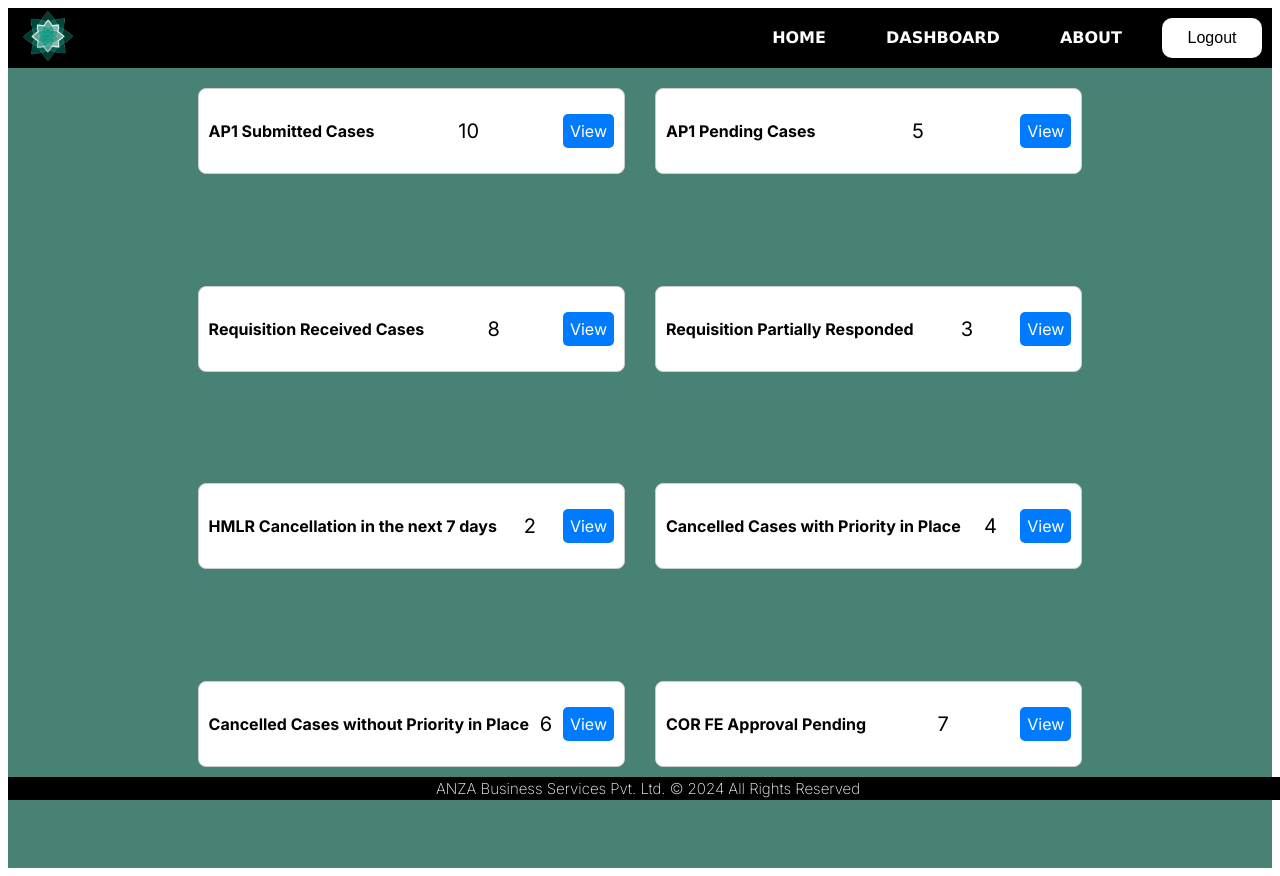
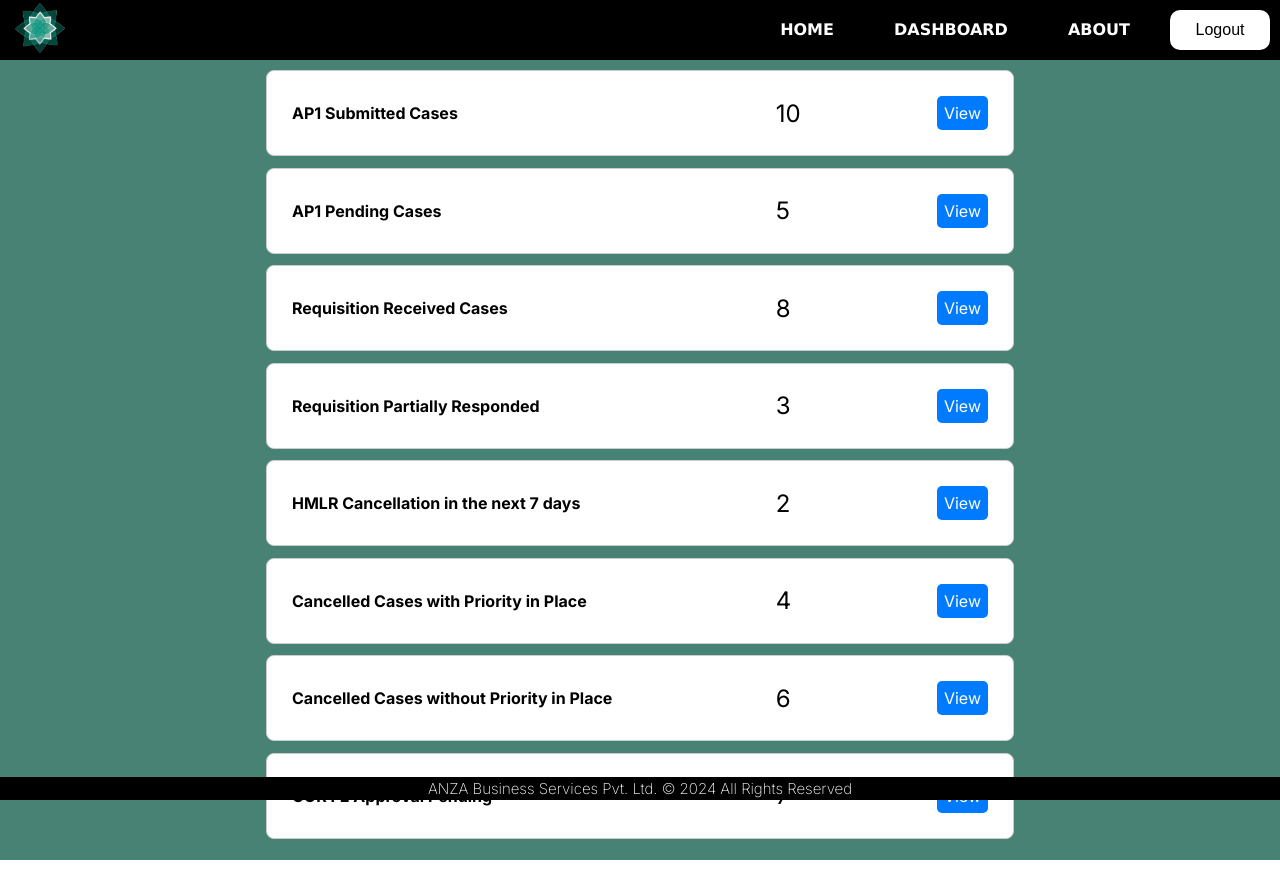
Before and after one commit to ashar-py/dashboard-lms, a Next.js app: page /home in a window 1280 px wide. Built offline with nearby package versions, Linux system fonts and the light colour scheme.

Commit message:
Minor UI changes

```diff
--- a/src/app/globals.css
+++ b/src/app/globals.css
@@ -112,3 +112,9 @@ a {
   --dark: #000000;
   --secondary: #d8d34b;
 }
+
+*{
+  margin: 0;
+  padding: 0;
+  box-sizing: border-box;
+}
--- a/src/app/layout.js
+++ b/src/app/layout.js
@@ -4,7 +4,7 @@ import "./globals.css";
 const inter = Inter({ subsets: ["latin"] });
 
 export const metadata = {
-  title: "LMS",
+  title: "ANZA Dashboard",
   description: "",
 };
 
--- a/src/ui/home/caseinfo/info.module.css
+++ b/src/ui/home/caseinfo/info.module.css
@@ -81,6 +81,7 @@ gap: 20px;
 }
 
 .accordion{
+
   border-radius: 15px;
   display: block;
   margin: 30px;
--- a/src/ui/home/details/details.jsx
+++ b/src/ui/home/details/details.jsx
@@ -8,6 +8,7 @@ const Details = () => {
   return (
     <div className={styles.mainContainer}>
         <h2 className={styles.title}>Application to Register to Upload</h2>
+		<hr></hr>
     <div class={styles.container}>
         <div className={styles.topBar}>
             Search element...
--- a/src/ui/home/home.module.css
+++ b/src/ui/home/home.module.css
@@ -61,28 +61,31 @@
 
   .box {
     display: grid;
-    grid-template-columns: repeat(2, 1fr); /* Adjust the number of columns here */
-    grid-gap: 30px;
+    grid-template-columns: repeat(1, 1fr); /* Adjust the number of columns here */
     /* max-width: 1200px; */
-    width: 70%;
-    padding: 20px;
+    width: 60%;
+    padding: 10px;
 
   }
 
   .itemLink {
     border: 1px solid #ccc;
-    padding: 10px;
     display: flex;
     flex-direction: row;
-    justify-content: space-between;
     align-items: center;
+    padding: 25px;
     /* text-align: center; */
     border-radius: 8px;
     background-color: white;
   }
 
+  .itemLink h4{
+    flex: 3;
+  }
+
 .itemLink p{
-  font-size: 20px;
+  flex: 1;
+  font-size: 24px;
 }
 
   .itemLink a {
```
Also changed, not shown: src/ui/home/details/details.module.css (+13 -21 lines).
